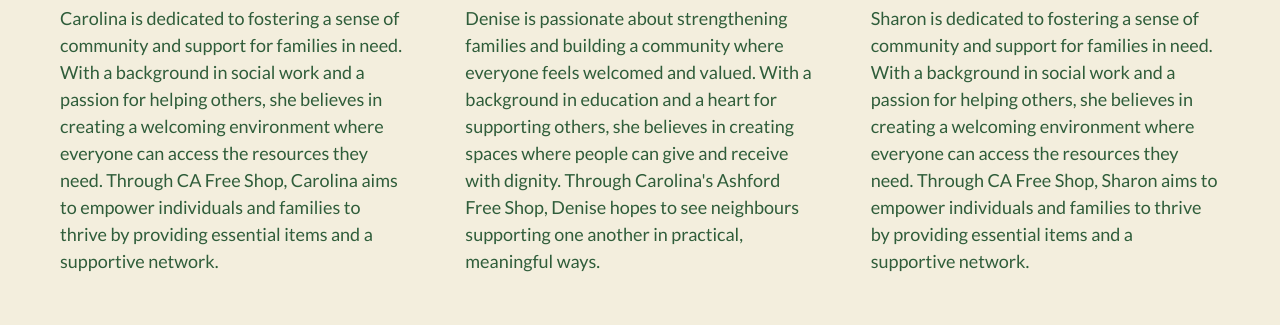
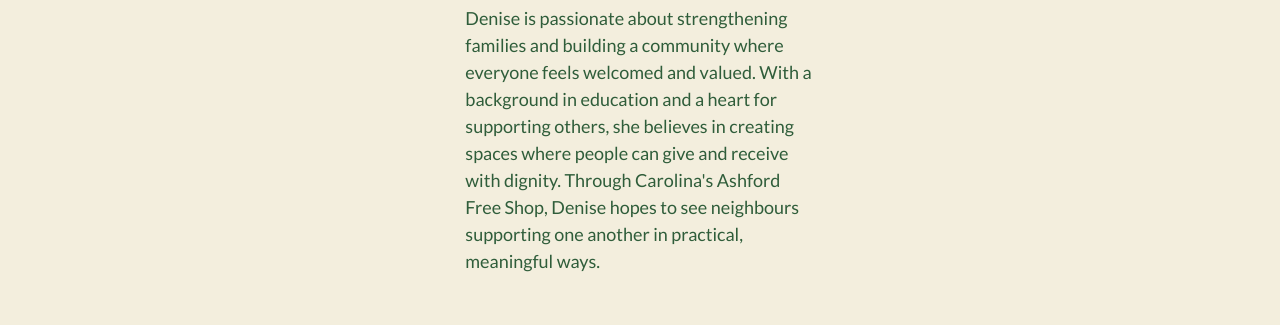
Before and after one commit to famtrooper-spec/ms1-carolinas-CIC, a plain HTML site: page contact-us.html in a window 1280 px wide. Shown: the part 200-525 px from the top of the page. Drawn offline with nearby package versions, Linux system fonts and the light colour scheme.

Commit message:
removed text for directors as pending change from customer

```diff
--- a/contact-us.html
+++ b/contact-us.html
@@ -60,11 +60,7 @@
                         <div class="card-body">
                             <h3 class="card-title">Carolina</h3>
                             <p class="card-text meet-the-directors">
-                                Carolina is dedicated to fostering a sense of community and support for families in
-                                need. With a background in social work and a passion for helping others, she believes in
-                                creating a welcoming environment where everyone can access the resources they need.
-                                Through CA Free Shop, Carolina aims to empower individuals and families to thrive by
-                                providing essential items and a supportive network.
+
                             </p>
                         </div>
 
@@ -91,11 +87,7 @@
                         <div class="card-body">
                             <h3 class="card-title">Sharon</h3>
                             <p class="card-text meet-the-directors">
-                                Sharon is dedicated to fostering a sense of community and support for families in need.
-                                With a background in social work and a passion for helping others, she believes in
-                                creating a welcoming environment where everyone can access the resources they need.
-                                Through CA Free Shop, Sharon aims to empower individuals and families to thrive by
-                                providing essential items and a supportive network.
+
                             </p>
                         </div>
                     </div>
```
